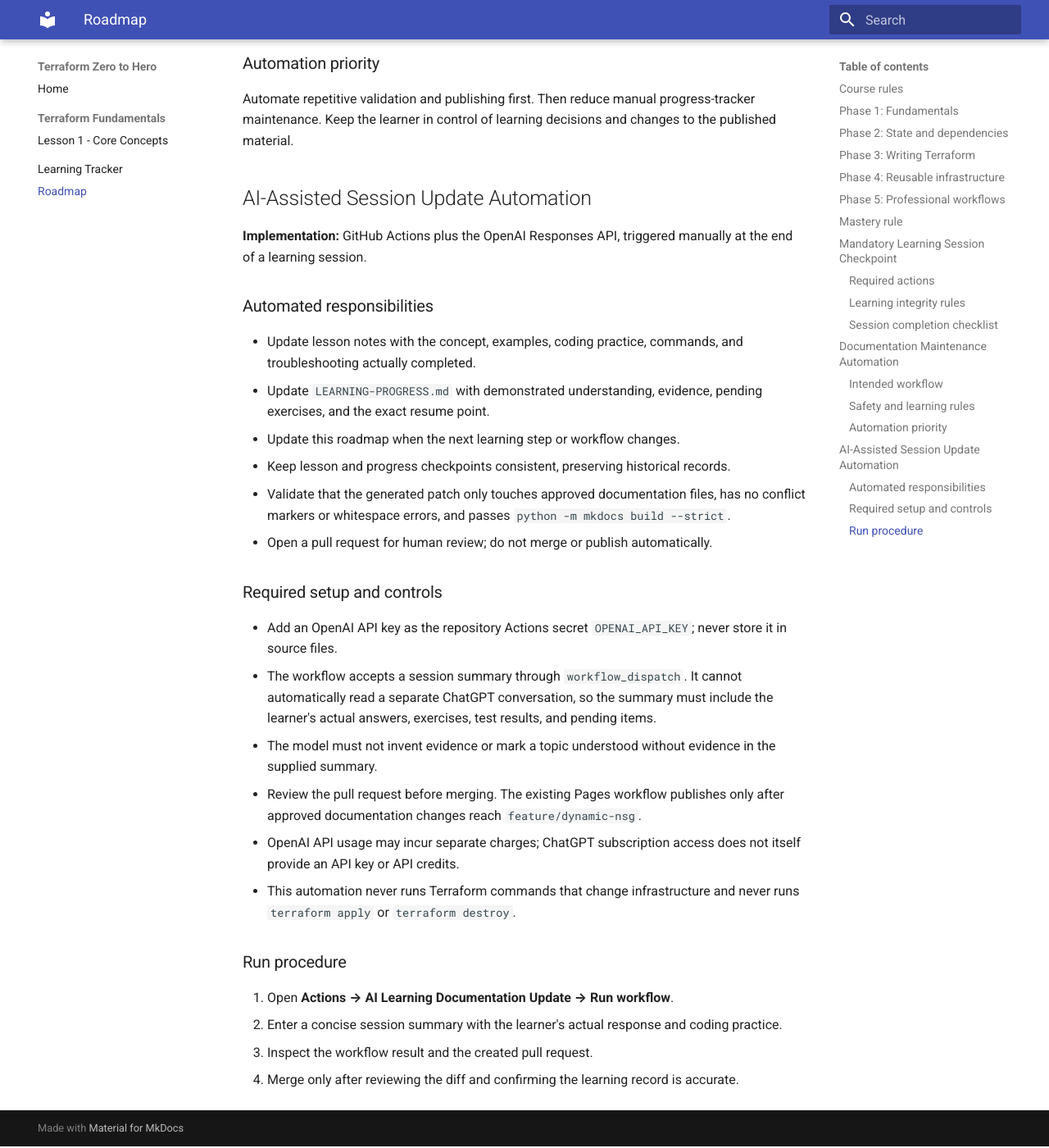
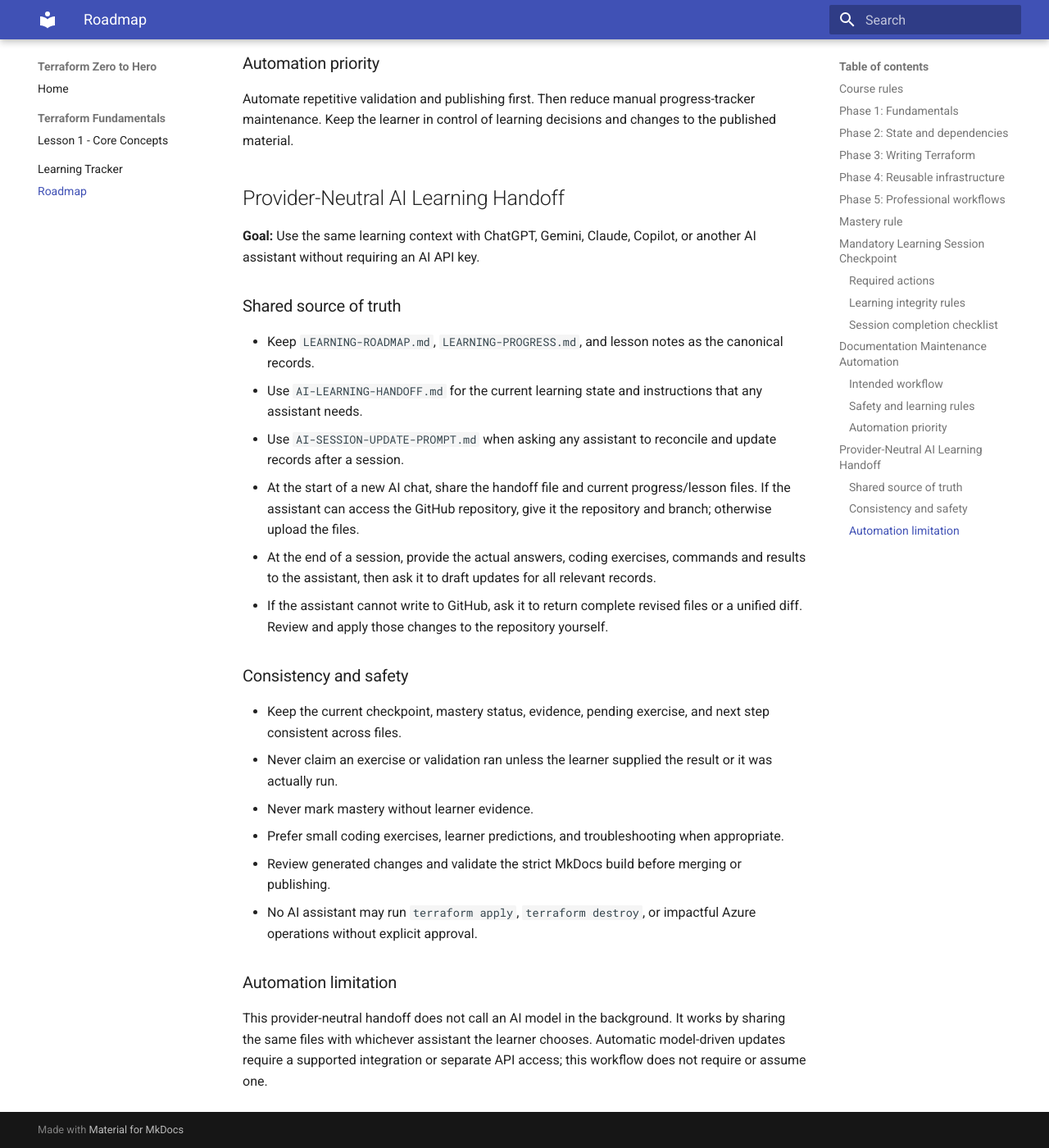
Before and after one commit to pshewale-dev/terraform-azure-lab, an MkDocs documentation site: the page built from docs/LEARNING-ROADMAP.md, in a window 1280 px wide and 1400 px high, scrolled down 3789 px. Shown: the whole window at 82% size. Built offline with MkDocs 1.6.1 and Material for MkDocs 9.7.7, drawn with Linux system fonts in a browser that asks for light colours.

Commit message:
docs: make AI learning handoff provider neutral

```diff
--- a/docs/LEARNING-ROADMAP.md
+++ b/docs/LEARNING-ROADMAP.md
@@ -107,28 +107,25 @@ Before ending each learning session, update the learning documentation.
 ### Automation priority
 Automate repetitive validation and publishing first. Then reduce manual progress-tracker maintenance. Keep the learner in control of learning decisions and changes to the published material.
 
-## AI-Assisted Session Update Automation
+## Provider-Neutral AI Learning Handoff
 
-**Implementation:** GitHub Actions plus the OpenAI Responses API, triggered manually at the end of a learning session.
+**Goal:** Use the same learning context with ChatGPT, Gemini, Claude, Copilot, or another AI assistant without requiring an AI API key.
 
-### Automated responsibilities
-- Update lesson notes with the concept, examples, coding practice, commands, and troubleshooting actually completed.
-- Update `LEARNING-PROGRESS.md` with demonstrated understanding, evidence, pending exercises, and the exact resume point.
-- Update this roadmap when the next learning step or workflow changes.
-- Keep lesson and progress checkpoints consistent, preserving historical records.
-- Validate that the generated patch only touches approved documentation files, has no conflict markers or whitespace errors, and passes `python -m mkdocs build --strict`.
-- Open a pull request for human review; do not merge or publish automatically.
+### Shared source of truth
+- Keep `LEARNING-ROADMAP.md`, `LEARNING-PROGRESS.md`, and lesson notes as the canonical records.
+- Use `AI-LEARNING-HANDOFF.md` for the current learning state and instructions that any assistant needs.
+- Use `AI-SESSION-UPDATE-PROMPT.md` when asking any assistant to reconcile and update records after a session.
+- At the start of a new AI chat, share the handoff file and current progress/lesson files. If the assistant can access the GitHub repository, give it the repository and branch; otherwise upload the files.
+- At the end of a session, provide the actual answers, coding exercises, commands and results to the assistant, then ask it to draft updates for all relevant records.
+- If the assistant cannot write to GitHub, ask it to return complete revised files or a unified diff. Review and apply those changes to the repository yourself.
 
-### Required setup and controls
-- Add an OpenAI API key as the repository Actions secret `OPENAI_API_KEY`; never store it in source files.
-- The workflow accepts a session summary through `workflow_dispatch`. It cannot automatically read a separate ChatGPT conversation, so the summary must include the learner's actual answers, exercises, test results, and pending items.
-- The model must not invent evidence or mark a topic understood without evidence in the supplied summary.
-- Review the pull request before merging. The existing Pages workflow publishes only after approved documentation changes reach `feature/dynamic-nsg`.
-- OpenAI API usage may incur separate charges; ChatGPT subscription access does not itself provide an API key or API credits.
-- This automation never runs Terraform commands that change infrastructure and never runs `terraform apply` or `terraform destroy`.
+### Consistency and safety
+- Keep the current checkpoint, mastery status, evidence, pending exercise, and next step consistent across files.
+- Never claim an exercise or validation ran unless the learner supplied the result or it was actually run.
+- Never mark mastery without learner evidence.
+- Prefer small coding exercises, learner predictions, and troubleshooting when appropriate.
+- Review generated changes and validate the strict MkDocs build before merging or publishing.
+- No AI assistant may run `terraform apply`, `terraform destroy`, or impactful Azure operations without explicit approval.
 
-### Run procedure
-1. Open **Actions → AI Learning Documentation Update → Run workflow**.
-2. Enter a concise session summary with the learner's actual response and coding practice.
-3. Inspect the workflow result and the created pull request.
-4. Merge only after reviewing the diff and confirming the learning record is accurate.
+### Automation limitation
+This provider-neutral handoff does not call an AI model in the background. It works by sharing the same files with whichever assistant the learner chooses. Automatic model-driven updates require a supported integration or separate API access; this workflow does not require or assume one.
```
